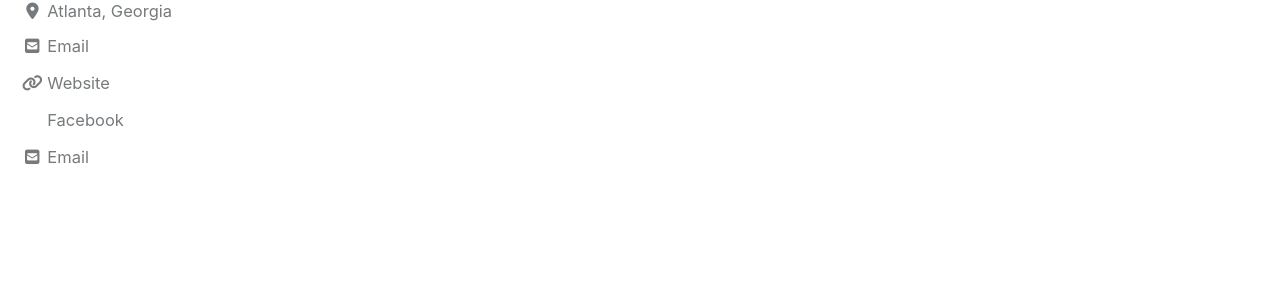
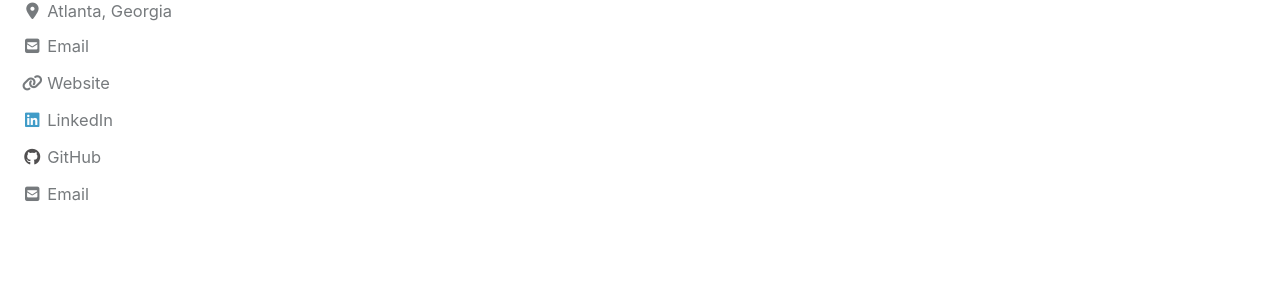
Before and after one commit to travisdriver/travisdriver.github.io, a Jekyll site: the page built from index.html, in a window 1280 px wide. Shown: the part 243-545 px from the top of the page. Built offline with Jekyll 4.4.1, drawn with Linux system fonts in a browser that asks for light colours; cached includes are drawn as plain includes; nearby versions of some CDN libraries; the list of posts is cut into pages by our own code.

Commit message:
updating sidebar

```diff
--- a/_config.yml
+++ b/_config.yml
@@ -119,15 +119,15 @@ author:
     - label: "Website"
       icon: "fas fa-fw fa-link"
       url: "https://travisdriver.github.io/"
-    # - label: "Twitter"
-      # icon: "fab fa-fw fa-twitter-square"
-      # url: "https://twitter.com/"
-    - label: "Facebook"
-      icon: "fab fa-fw fa-linkedin-square"
+    - label: "LinkedIn"
+      icon: "fab fa-fw fa-linkedin"
       url: "https://www.linkedin.com/in/drivert/"
     - label: "GitHub"
       icon: "fab fa-fw fa-github"
-      # url: "https://github.com/"
+      url: "https://github.com/travisdriver"
+    - label: "Twitter"
+      icon: "fab fa-fw fa-twitter-square"
+      # url: "https://twitter.com/"
     - label: "Instagram"
       icon: "fab fa-fw fa-instagram"
       # url: "https://instagram.com/"
```
